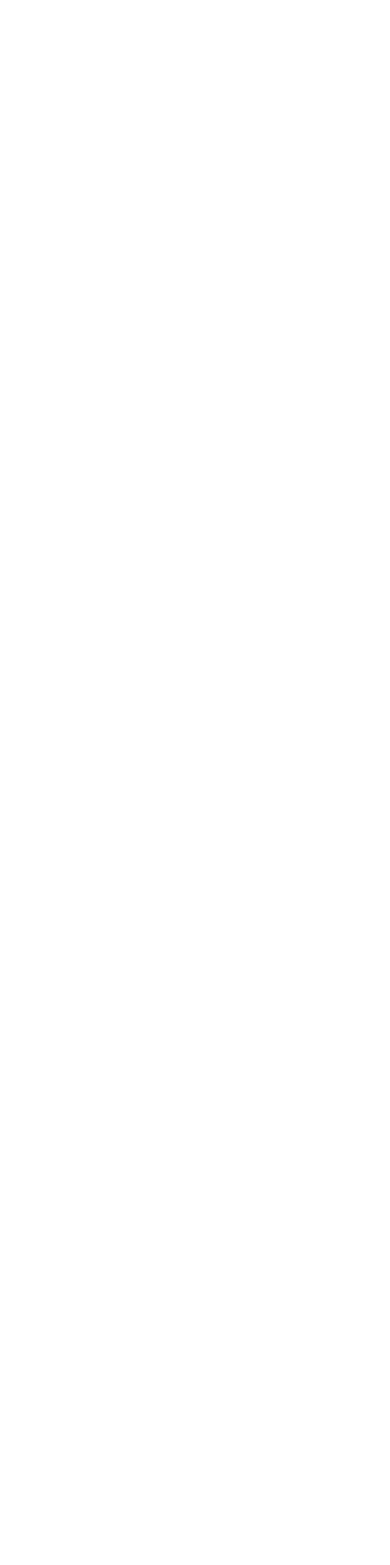
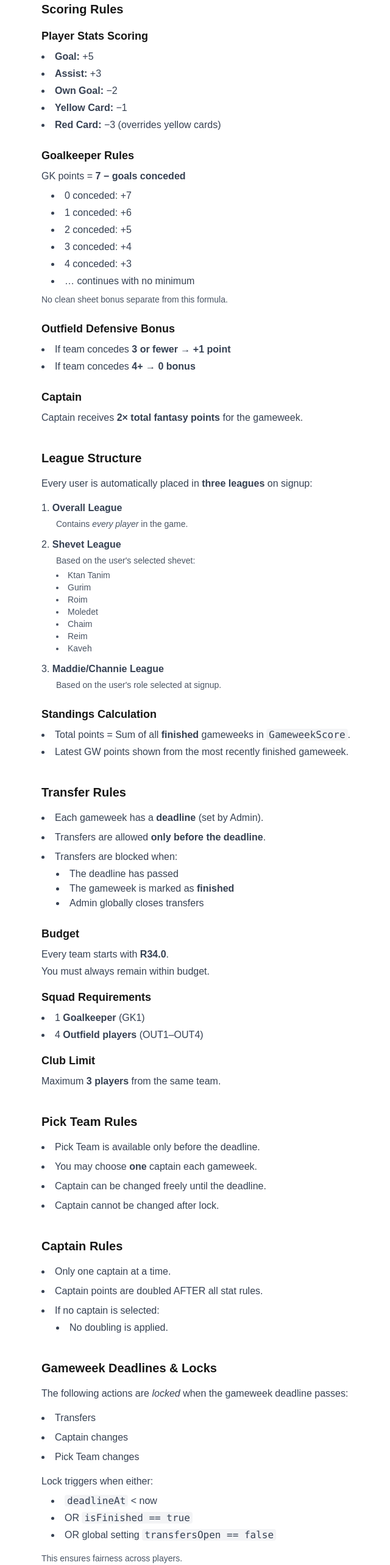
Before and after one commit to Jakealex/fantasy-league, a Next.js app: page /rules in a window 1280 px wide. Shown: the part 180-2746 px from the top of the page at 61% size, without its empty margins (212-852 px from the left). Before the commit the page ends 800 px from the top, so only its background shows below. Built offline with nearby package versions, Linux system fonts and the light colour scheme.

Commit message:
Add comprehensive game rules page with all sections

```diff
--- a/src/app/rules/page.tsx
+++ b/src/app/rules/page.tsx
@@ -1,8 +1,200 @@
-export default function Page() {
+export default function RulesPage() {
   return (
-    <main className="p-6">
-      <h1 className="text-2xl font-bold">Rules</h1>
-      <p className="mt-2 text-gray-600">Scoring and game rules and always have at one Josh Berson or Jake Kahani.</p>
+    <main className="max-w-3xl mx-auto mt-8 p-6">
+      <h1 className="text-3xl font-bold mb-8">Game Rules</h1>
+
+      {/* Section 1: Scoring Rules */}
+      <section className="mb-10">
+        <h2 className="text-xl font-bold mb-4">Scoring Rules</h2>
+
+        <div className="mb-6">
+          <h3 className="text-lg font-semibold mb-2">Player Stats Scoring</h3>
+          <ul className="list-disc list-inside space-y-1 text-gray-700">
+            <li><strong>Goal:</strong> +5</li>
+            <li><strong>Assist:</strong> +3</li>
+            <li><strong>Own Goal:</strong> −2</li>
+            <li><strong>Yellow Card:</strong> −1</li>
+            <li><strong>Red Card:</strong> −3 (overrides yellow cards)</li>
+          </ul>
+        </div>
+
+        <div className="mb-6">
+          <h3 className="text-lg font-semibold mb-2">Goalkeeper Rules</h3>
+          <p className="text-gray-700 mb-2">
+            GK points = <strong>7 − goals conceded</strong>
+          </p>
+          <ul className="list-disc list-inside space-y-1 text-gray-700 ml-4">
+            <li>0 conceded: +7</li>
+            <li>1 conceded: +6</li>
+            <li>2 conceded: +5</li>
+            <li>3 conceded: +4</li>
+            <li>4 conceded: +3</li>
+            <li>… continues with no minimum</li>
+          </ul>
+          <p className="text-sm text-gray-600 mt-2">
+            No clean sheet bonus separate from this formula.
+          </p>
+        </div>
+
+        <div className="mb-6">
+          <h3 className="text-lg font-semibold mb-2">Outfield Defensive Bonus</h3>
+          <ul className="list-disc list-inside space-y-1 text-gray-700">
+            <li>If team concedes <strong>3 or fewer</strong> → <strong>+1 point</strong></li>
+            <li>If team concedes <strong>4+</strong> → <strong>0 bonus</strong></li>
+          </ul>
+        </div>
+
+        <div>
+          <h3 className="text-lg font-semibold mb-2">Captain</h3>
+          <p className="text-gray-700">
+            Captain receives <strong>2× total fantasy points</strong> for the gameweek.
+          </p>
+        </div>
+      </section>
+
+      {/* Section 2: League Structure */}
+      <section className="mb-10">
+        <h2 className="text-xl font-bold mb-4">League Structure</h2>
+
+        <p className="text-gray-700 mb-4">
+          Every user is automatically placed in <strong>three leagues</strong> on signup:
+        </p>
+
+        <ol className="list-decimal list-inside space-y-3 text-gray-700 mb-6">
+          <li>
+            <strong>Overall League</strong>
+            <p className="text-sm text-gray-600 ml-6 mt-1">
+              Contains <em>every player</em> in the game.
+            </p>
+          </li>
+          <li>
+            <strong>Shevet League</strong>
+            <p className="text-sm text-gray-600 ml-6 mt-1">
+              Based on the user&apos;s selected shevet:
+            </p>
+            <ul className="list-disc list-inside ml-6 mt-1 text-sm text-gray-600">
+              <li>Ktan Tanim</li>
+              <li>Gurim</li>
+              <li>Roim</li>
+              <li>Moledet</li>
+              <li>Chaim</li>
+              <li>Reim</li>
+              <li>Kaveh</li>
+            </ul>
+          </li>
+          <li>
+            <strong>Maddie/Channie League</strong>
+            <p className="text-sm text-gray-600 ml-6 mt-1">
+              Based on the user&apos;s role selected at signup.
+            </p>
+          </li>
+        </ol>
+
+        <div>
+          <h3 className="text-lg font-semibold mb-2">Standings Calculation</h3>
+          <ul className="list-disc list-inside space-y-1 text-gray-700">
+            <li>Total points = Sum of all <strong>finished</strong> gameweeks in <code className="bg-gray-100 px-1 rounded">GameweekScore</code>.</li>
+            <li>Latest GW points shown from the most recently finished gameweek.</li>
+          </ul>
+        </div>
+      </section>
+
+      {/* Section 3: Transfer Rules */}
+      <section className="mb-10">
+        <h2 className="text-xl font-bold mb-4">Transfer Rules</h2>
+
+        <ul className="list-disc list-inside space-y-2 text-gray-700 mb-6">
+          <li>Each gameweek has a <strong>deadline</strong> (set by Admin).</li>
+          <li>Transfers are allowed <strong>only before the deadline</strong>.</li>
+          <li>Transfers are blocked when:
+            <ul className="list-disc list-inside ml-6 mt-1">
+              <li>The deadline has passed</li>
+              <li>The gameweek is marked as <strong>finished</strong></li>
+              <li>Admin globally closes transfers</li>
+            </ul>
+          </li>
+        </ul>
+
+        <div className="mb-4">
+          <h3 className="text-lg font-semibold mb-2">Budget</h3>
+          <p className="text-gray-700">
+            Every team starts with <strong>R34.0</strong>.
+          </p>
+          <p className="text-gray-700 mt-1">
+            You must always remain within budget.
+          </p>
+        </div>
+
+        <div className="mb-4">
+          <h3 className="text-lg font-semibold mb-2">Squad Requirements</h3>
+          <ul className="list-disc list-inside space-y-1 text-gray-700">
+            <li>1 <strong>Goalkeeper</strong> (GK1)</li>
+            <li>4 <strong>Outfield players</strong> (OUT1–OUT4)</li>
+          </ul>
+        </div>
+
+        <div>
+          <h3 className="text-lg font-semibold mb-2">Club Limit</h3>
+          <p className="text-gray-700">
+            Maximum <strong>3 players</strong> from the same team.
+          </p>
+        </div>
+      </section>
+
+      {/* Section 4: Pick Team Rules */}
+      <section className="mb-10">
+        <h2 className="text-xl font-bold mb-4">Pick Team Rules</h2>
+
+        <ul className="list-disc list-inside space-y-2 text-gray-700">
+          <li>Pick Team is available only before the deadline.</li>
+          <li>You may choose <strong>one</strong> captain each gameweek.</li>
+          <li>Captain can be changed freely until the deadline.</li>
+          <li>Captain cannot be changed after lock.</li>
+        </ul>
+      </section>
+
+      {/* Section 5: Captain Rules */}
+      <section className="mb-10">
+        <h2 className="text-xl font-bold mb-4">Captain Rules</h2>
+
+        <ul className="list-disc list-inside space-y-2 text-gray-700">
+          <li>Only one captain at a time.</li>
+          <li>Captain points are doubled AFTER all stat rules.</li>
+          <li>If no captain is selected:
+            <ul className="list-disc list-inside ml-6 mt-1">
+              <li>No doubling is applied.</li>
+            </ul>
+          </li>
+        </ul>
+      </section>
+
+      {/* Section 6: Gameweek Deadlines & Locks */}
+      <section className="mb-10">
+        <h2 className="text-xl font-bold mb-4">Gameweek Deadlines & Locks</h2>
+
+        <p className="text-gray-700 mb-4">
+          The following actions are <em>locked</em> when the gameweek deadline passes:
+        </p>
+
+        <ul className="list-disc list-inside space-y-2 text-gray-700 mb-4">
+          <li>Transfers</li>
+          <li>Captain changes</li>
+          <li>Pick Team changes</li>
+        </ul>
+
+        <p className="text-gray-700 mb-2">
+          Lock triggers when either:
+        </p>
+        <ul className="list-disc list-inside space-y-1 text-gray-700 ml-4">
+          <li><code className="bg-gray-100 px-1 rounded">deadlineAt</code> &lt; now</li>
+          <li>OR <code className="bg-gray-100 px-1 rounded">isFinished == true</code></li>
+          <li>OR global setting <code className="bg-gray-100 px-1 rounded">transfersOpen == false</code></li>
+        </ul>
+
+        <p className="text-gray-600 text-sm mt-4">
+          This ensures fairness across players.
+        </p>
+      </section>
     </main>
   );
 }
```
